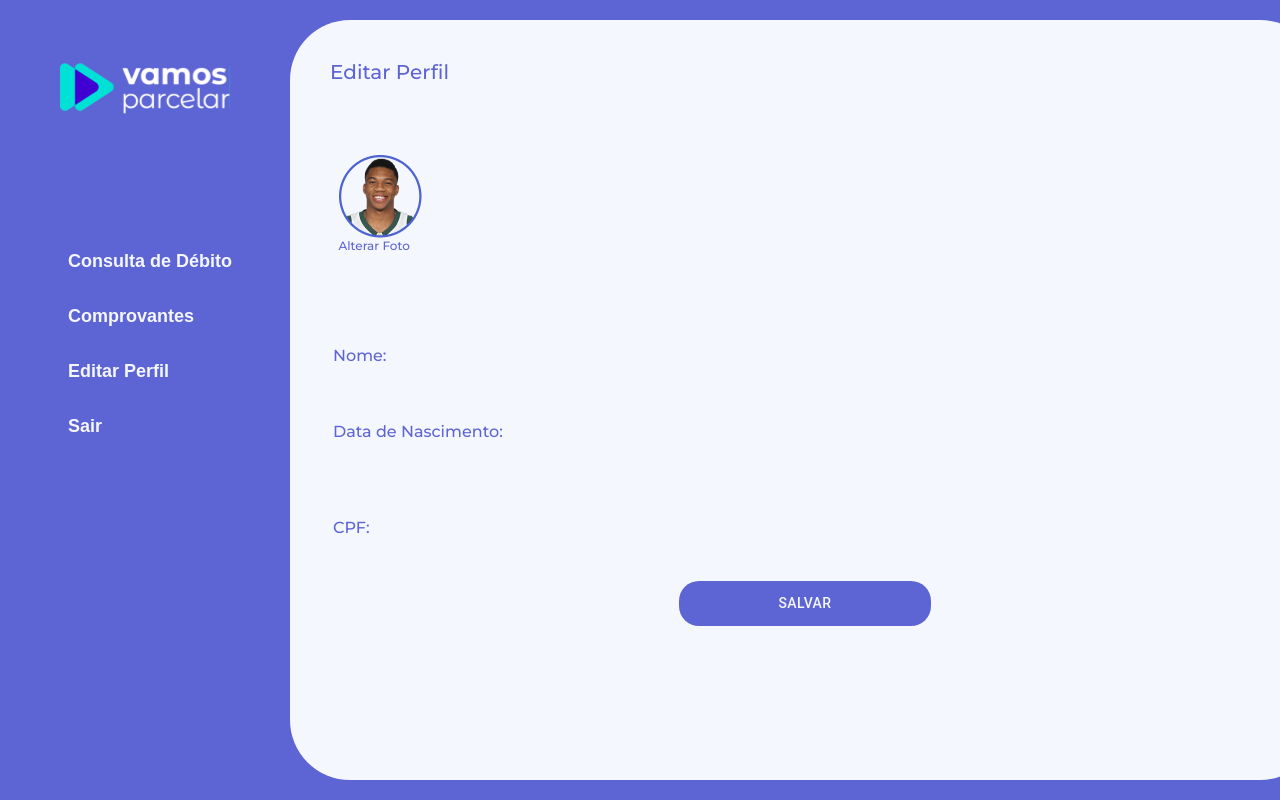
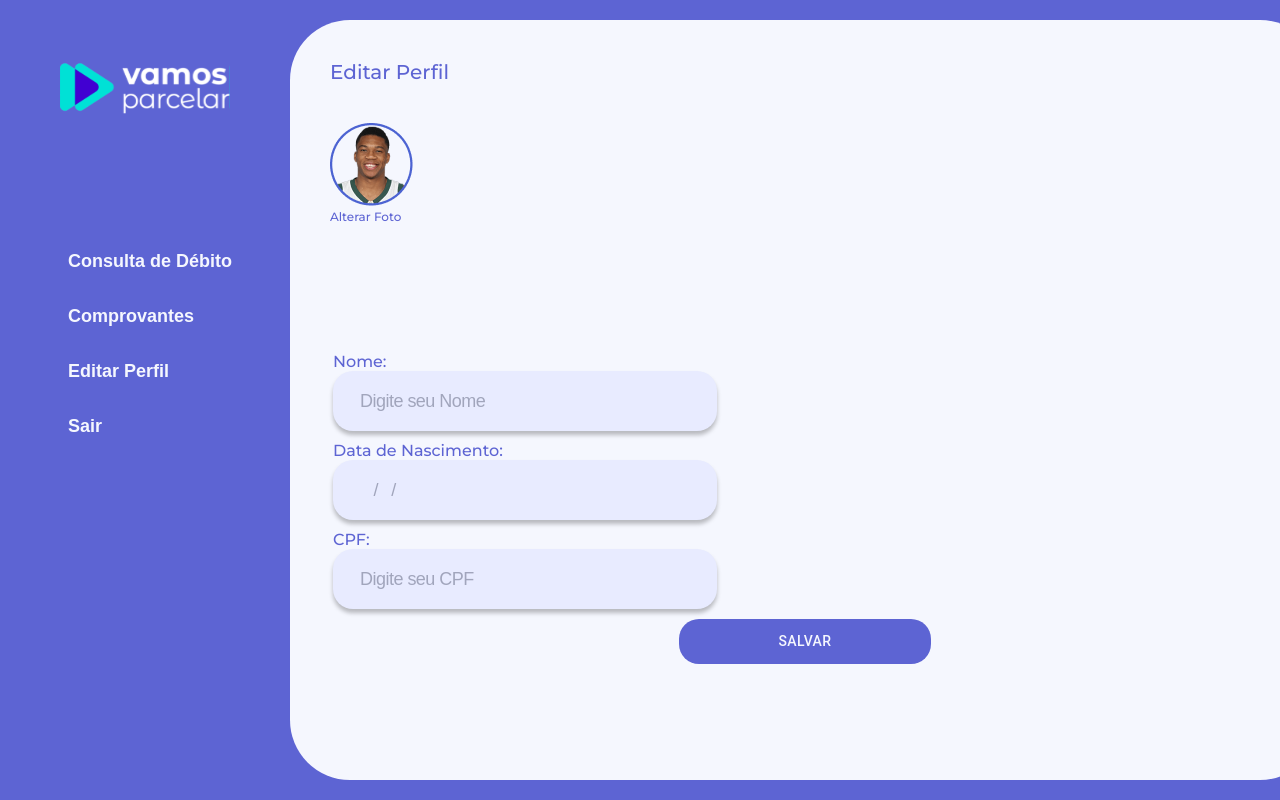
Before and after one commit to Vamos-Parcelar-Lift-Learning/Frontend, a React (Create React App) app: page /edit_profile in a window 1280 px wide. Shown: the top 800 px of the page. Built offline with nearby package versions, Linux system fonts and the light colour scheme; the HTML template or start-up script is replaced by a standard one.

Commit message:
Adicionando campos de edição

```diff
--- /dev/null
+++ b/src/components/InputEditProfile/index.tsx
@@ -0,0 +1,20 @@
+import React from 'react';
+import { Container1, Container } from './styles';
+
+interface LabelEditProfile {
+  placeholder: string;
+  name: string;
+}
+
+const InputEditProfile: React.FC<LabelEditProfile> = ({
+  placeholder,
+  name
+}) => {
+  return (
+    <Container>
+      <Container1 placeholder={placeholder} name={name} />
+    </Container>
+  );
+};
+
+export default InputEditProfile;
--- /dev/null
+++ b/src/components/InputEditProfile/styles.ts
@@ -0,0 +1,37 @@
+import styled from 'styled-components';
+import colors from '../../styles/colors';
+
+export const Container1 = styled.input`
+  display: flex;
+  flex: 1;
+  height: 100%;
+  letter-spacing: -0.52px;
+  line-height: 48px;
+  font-style: normal;
+  text-indent: 27px;
+  text-align: justify;
+  font-weight: 200;
+  font-size: 18px;
+  background: transparent;
+  color: rgb(0, 0, 0, 0.6);
+  border: none;
+  &:focus {
+    color: rgb(0, 0, 0, 1);
+  }
+`;
+
+export const Container = styled.div`
+  display: flex;
+  margin-bottom: 10px;
+  width: 30vw;
+  height: 7.5vh;
+  border: 0px solid;
+  border-radius: 20px;
+  box-shadow: 0px 4px 4px rgba(0, 0, 0, 0.25);
+  background-color: #e8ebff;
+  transition: ease-in-out, width 0.5s;
+  flex-direction: row;
+  &:hover {
+    box-shadow: 0px 4px 4px rgba(0, 0, 0, 0.5);
+  }
+`;
--- a/src/pages/EditProfile/index.tsx
+++ b/src/pages/EditProfile/index.tsx
@@ -1,5 +1,6 @@
 import React from 'react';
-import { Button } from '../../components';
+import Button from '../../components/Button';
+import InputEditProfile from '../../components/InputEditProfile';
 import {
   Title1,
   Title2,
@@ -7,8 +8,7 @@ import {
   Container,
   SubContainer,
   ContainerName,
-  ContainerData,
-  ContainerCPF
+  ContainerField
 } from './styles';
 import user from '../../images/user.png';
 
@@ -22,13 +22,14 @@ const EditProfile: React.FC = () => {
       </SubContainer>
       <ContainerName>
         <Title3>Nome:</Title3>
+        <ContainerField>
+          <InputEditProfile name="Name" placeholder="Digite seu Nome" />
+        </ContainerField>
+        <Title3>Data de Nascimento:</Title3>
+        <InputEditProfile name="Birthday" placeholder="   /   /    " />
+        <Title3>CPF:</Title3>
+        <InputEditProfile name="CPF" placeholder="Digite seu CPF" />
       </ContainerName>
-      <ContainerData>
-        <Title3>Data de Nascimento:</Title3>
-      </ContainerData>
-      <ContainerCPF>
-        <Title3>CPF:</Title3>
-      </ContainerCPF>
       <Button>Salvar</Button>
     </Container>
   );
--- a/src/pages/EditProfile/styles.ts
+++ b/src/pages/EditProfile/styles.ts
@@ -1,13 +1,6 @@
 import styled from 'styled-components';
 
 import colors from '../../styles/colors';
-
-// export const Container = styled.div`
-//   display: flex;
-//   flex-direction: column;
-//   flex: 1;
-//   align-items: Center;
-// `;
 
 export const Container = styled.div`
   display: flex;
@@ -17,11 +10,10 @@ export const Container = styled.div`
 `;
 
 export const SubContainer = styled.div`
-  display: flex;
   flex-direction: column;
   margin-right: 850px;
   align-items: left;
-  flex: 0.3;
+  flex: 0.55;
 `;
 
 export const ContainerName = styled.div`
@@ -31,28 +23,29 @@ export const ContainerName = styled.div`
   flex-direction: column;
   margin-right: 850px;
   align-items: left;
-  flex: 0.12;
+  white-space: nowrap;
+  flex: 0.18;
 `;
 
-export const ContainerData = styled.div`
-  display: grid;
-  width: 100px;
-  padding-left: 3px;
-  flex-direction: column;
-  margin-right: 850px;
-  align-items: left;
-  white-space: nowrap;
-  flex: 0.15;
-`;
-
-export const ContainerCPF = styled.div`
+export const ContainerNameField = styled.div`
   width: 100px;
   padding-left: 3px;
   display: flex;
   flex-direction: column;
   margin-right: 850px;
   align-items: left;
-  flex: 0.1;
+  white-space: nowrap;
+  flex: 0.25;
+`;
+
+export const ContainerField = styled.div`
+  width: 500px;
+  display: flex;
+  flex-direction: column;
+  margin-right: 850px;
+  align-items: left;
+  white-space: nowrap;
+  flex: 0.12;
 `;
 
 export const Title2 = styled.span`
```
Also changed, not shown: package.json (+9 -0 lines), 2 other files (tests, documents, lock files or other folders).
